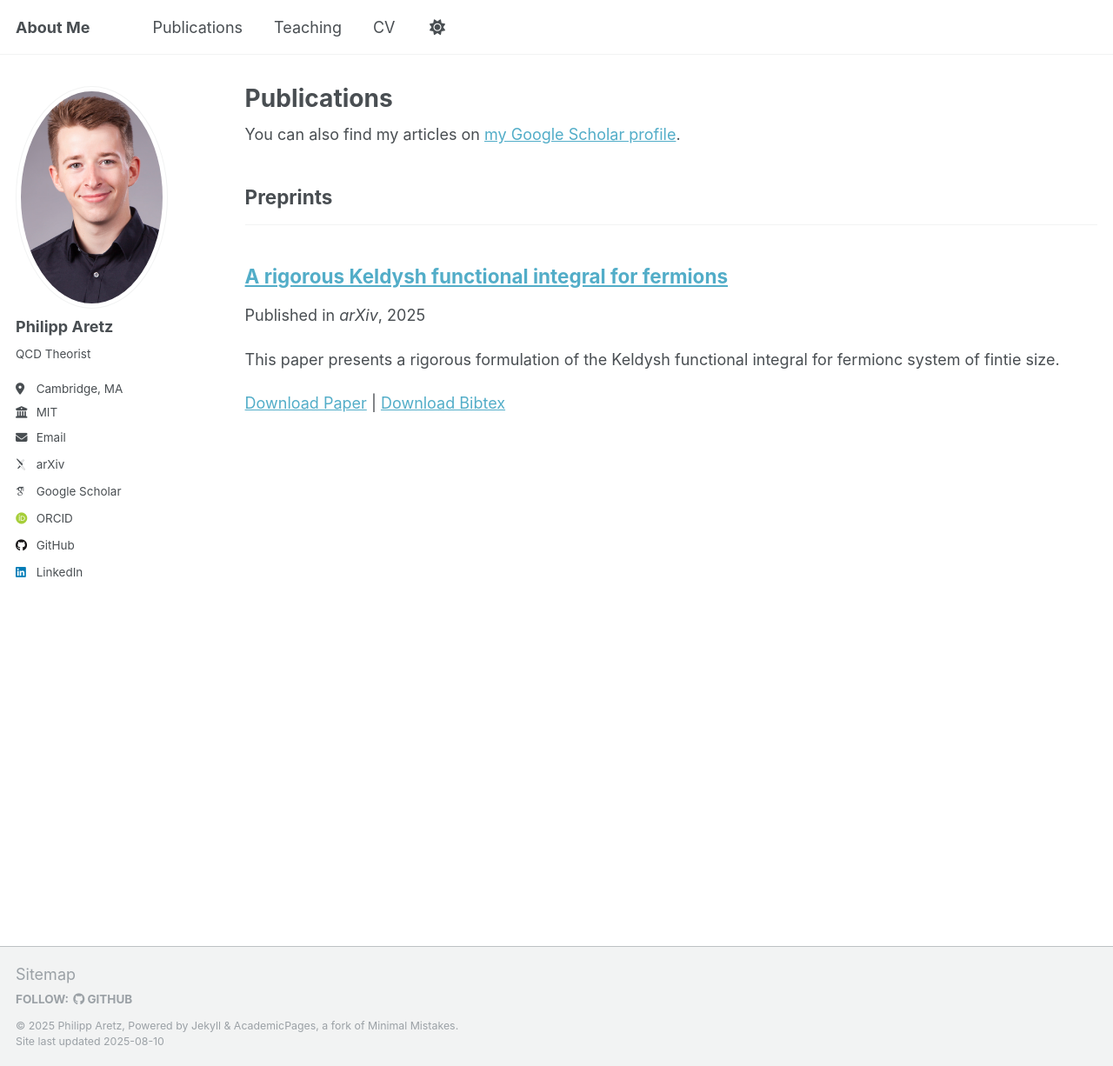
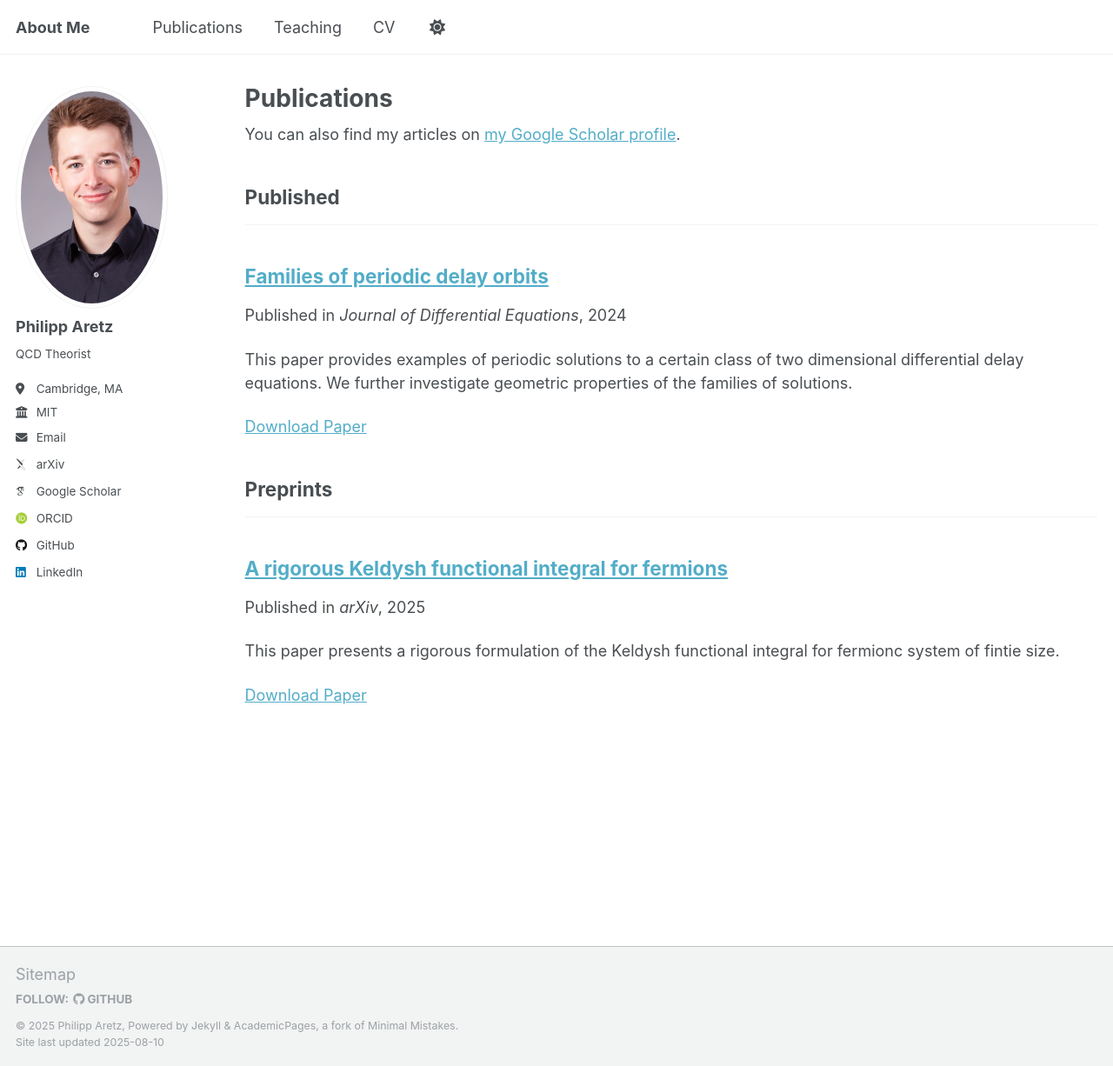
Before and after one commit to philaretz/philaretz.github.io, a Jekyll site: the page built from _pages/publications.html, in a window 1280 px wide and 1226 px high. Shown: the whole window at 87% size. Built offline with Jekyll 4.4.1, drawn with Linux system fonts in a browser that asks for light colours; some web fonts are replaced; a script that is not in the unit is left out.

Commit message:
Changes to Publications

```diff
--- a/_config.yml
+++ b/_config.yml
@@ -82,8 +82,8 @@ author:
 publication_category:
   books:
     title: 'Books'
-  jounals:
-    title: 'Journal'
+  published:
+    title: 'Published'
   conferences:
     title: 'Conference Papers'
   preprints:
--- a/_publications/2010-10-01-paper-title-number-2.md
+++ b/_publications/2010-10-01-paper-title-number-2.md
@@ -1,7 +1,7 @@
 ---
-title: "Paper Title Number 2"
+title: "Families of periodic delay orbits"
 collection: publications
-category: journals
+category: published
 permalink: /publication/Periodic
 excerpt: 'This paper provides examples of periodic solutions to a certain class of two dimensional differential delay equations. We further investigate geometric properties of the families of solutions.'
 date: 2024-11-25
```
Also changed, not shown: _publications/2009-10-01-paper-title-number-1.md (+1 -1 lines).
